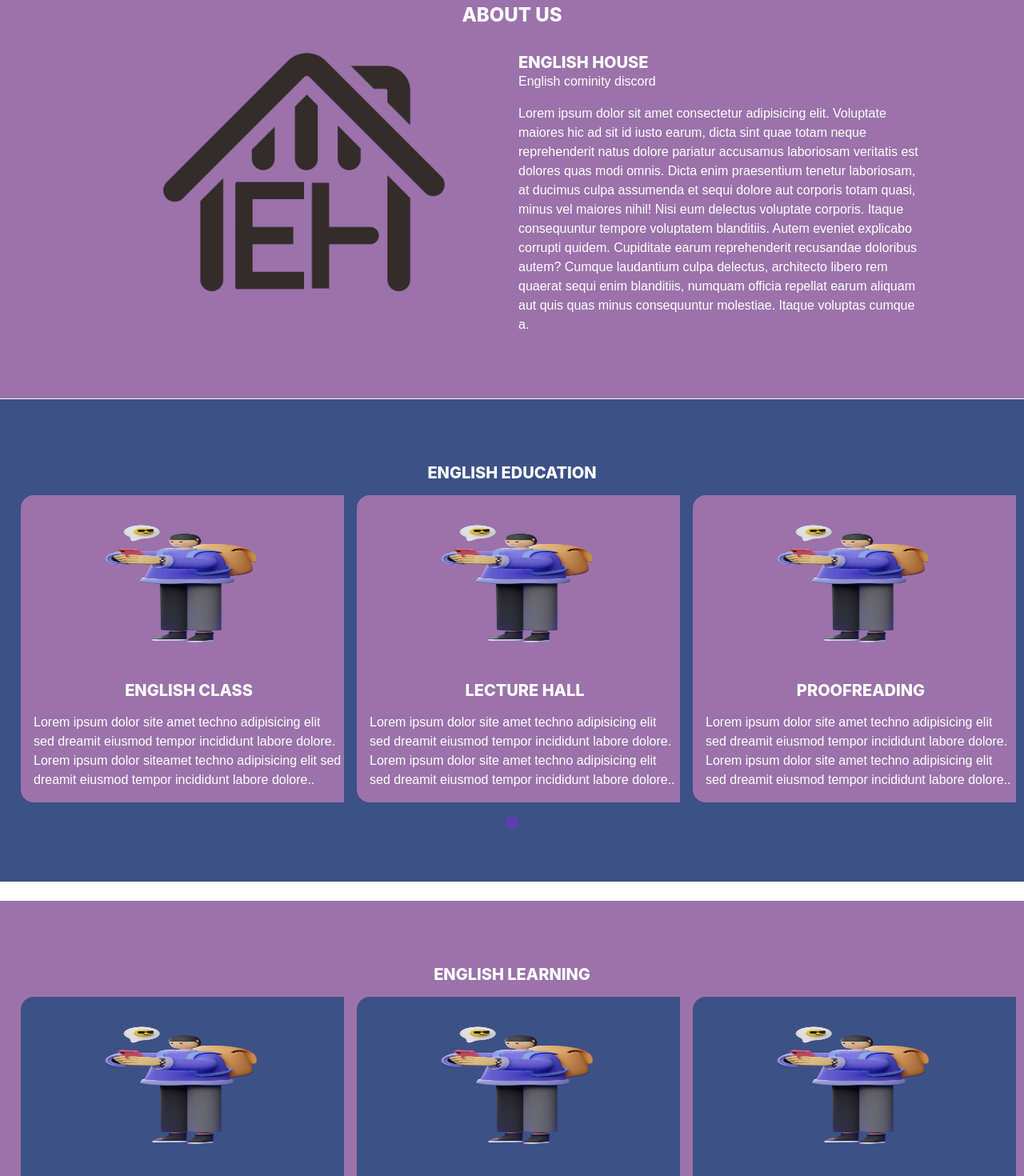
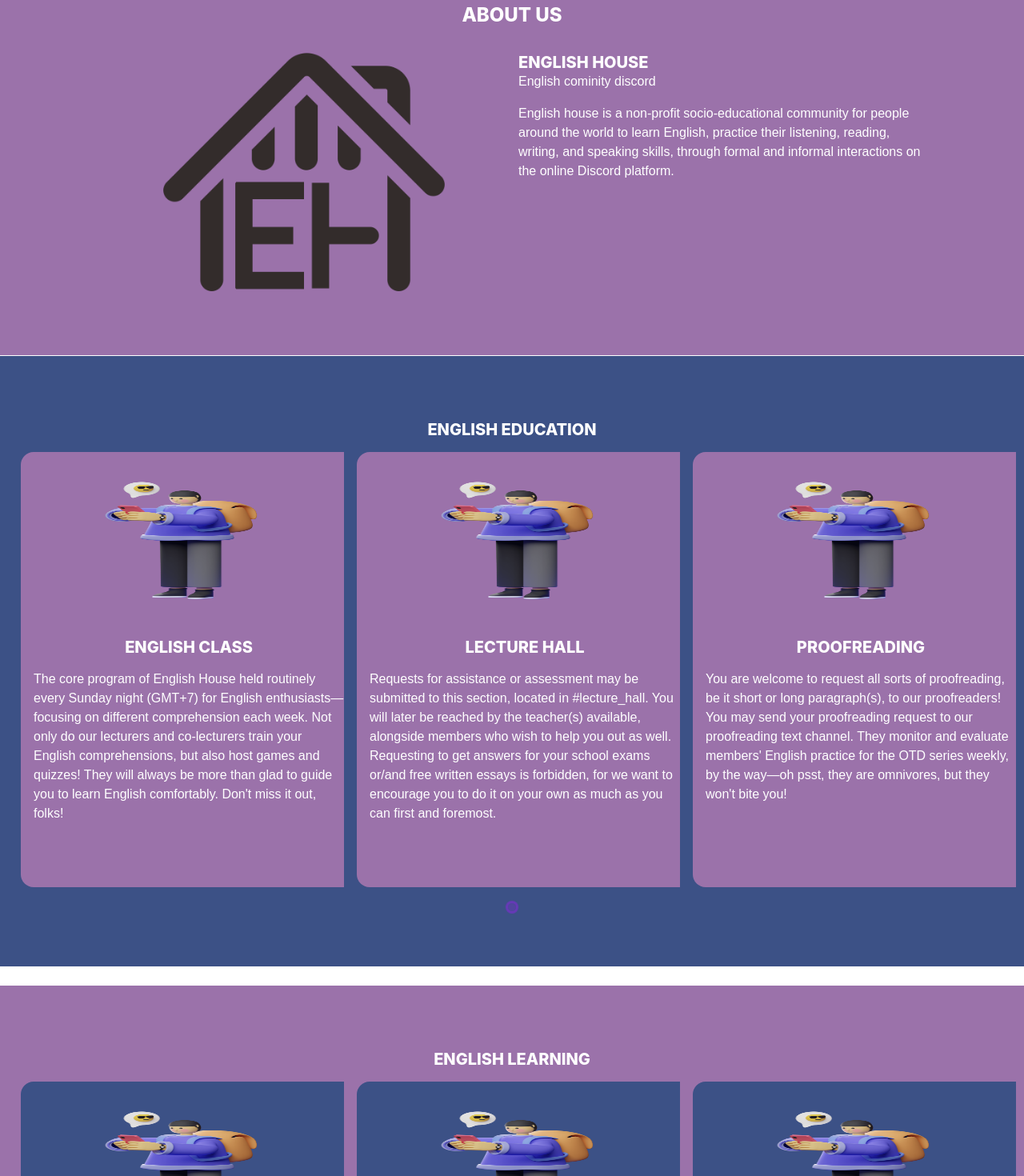
Before and after one commit to vadhe/english-house, a Next.js app: page / in a window 1280 px wide. Shown: the part 820-2290 px from the top of the page at 80% size. Built offline with nearby package versions, Linux system fonts and the light colour scheme; a web font is replaced by a local one.

Commit message:
update description card

```diff
--- a/components/AboutUs.tsx
+++ b/components/AboutUs.tsx
@@ -16,12 +16,8 @@
           </Heading>
           <Text>English cominity discord</Text>
           <Text my={4} textAlign="left" px={{ base: 2, lg: 0 }}>
-            Lorem ipsum dolor sit amet consectetur adipisicing elit. Voluptate maiores hic ad sit id iusto earum, dicta sint quae totam
-            neque reprehenderit natus dolore pariatur accusamus laboriosam veritatis est dolores quas modi omnis. Dicta enim praesentium
-            tenetur laboriosam, at ducimus culpa assumenda et sequi dolore aut corporis totam quasi, minus vel maiores nihil! Nisi eum
-            delectus voluptate corporis. Itaque consequuntur tempore voluptatem blanditiis. Autem eveniet explicabo corrupti quidem.
-            Cupiditate earum reprehenderit recusandae doloribus autem? Cumque laudantium culpa delectus, architecto libero rem quaerat sequi
-            enim blanditiis, numquam officia repellat earum aliquam aut quis quas minus consequuntur molestiae. Itaque voluptas cumque a.
+            English house is a non-profit socio-educational community for people around the world to learn English, practice their
+            listening, reading, writing, and speaking skills, through formal and informal interactions on the online Discord platform.
           </Text>
         </Box>
       </SimpleGrid>
--- a/components/Card.tsx
+++ b/components/Card.tsx
@@ -35,7 +35,7 @@
   }, [inView])
   return (
     <motion.div animate={animation}>
-      <Link href="card/9">
+      <Link href="/">
         <Box
           cursor="pointer"
           ref={ref}
@@ -49,6 +49,7 @@
           flexDir="column"
           boxShadow="4xl"
           borderRadius="1rem"
+          minH="34rem"
           w={{ base: '100%', lg: '100%' }}
           p={4}
           color="white"
--- a/components/Jumbotron.tsx
+++ b/components/Jumbotron.tsx
@@ -2,7 +2,7 @@
 import { motion } from 'framer-motion'
 import * as React from 'react'
 
-const Jumbotron: React.FC = () => {
+const Jumbotron: React.FC<{ content: string }> = ({ content }) => {
   const bg = useColorModeValue('', 'base.dark')
   return (
     <Box bg={bg} position="relative" h="90vh" color="#fff">
@@ -27,7 +27,7 @@
         </Heading>
         <Text my={4} fontSize="xl">
           <motion.div initial={{ x: -1000 }} transition={{ delay: 2, type: 'spring', duration: 1 }} animate={{ x: 0 }}>
-            Lorem ipsum dolor sit amet, consectetur adipisicing elit. Incidunt, nesciunt.
+            {content}
           </motion.div>
         </Text>
         <a href="https://discord.gg/7stg99r">
--- a/pages/index.tsx
+++ b/pages/index.tsx
@@ -12,21 +12,22 @@
     id: 1,
     heading: 'English Class',
     description:
-      ' Lorem ipsum dolor site amet techno adipisicing elit sed dreamit eiusmod tempor incididunt labore dolore. Lorem ipsum dolor siteamet techno adipisicing elit sed dreamit eiusmod tempor incididunt labore dolore.. ',
+      "The core program of English House held routinely every Sunday night (GMT+7) for English enthusiasts— focusing on different comprehension each week. Not only do our lecturers and co-lecturers train your English comprehensions, but also host games and quizzes! They will always be more than glad to guide you to learn English comfortably. Don't miss it out, folks!",
     img: '/images/english-class.png'
   },
   {
     id: 2,
     heading: 'Lecture Hall',
     description:
-      ' Lorem ipsum dolor site amet techno adipisicing elit sed dreamit eiusmod tempor incididunt labore dolore. Lorem ipsum dolor site   amet techno adipisicing elit sed dreamit eiusmod tempor incididunt labore dolore.. ',
+      'Requests for assistance or assessment may be submitted to this section, located in #lecture_hall. You will later be reached by the teacher(s) available, alongside members who wish to help you out as well. Requesting to get answers for your school exams or/and free written essays is forbidden, for we want to encourage you to do it on your own as much as you can first and foremost.',
     img: '/images/english-class.png'
   },
   {
     id: 3,
     heading: 'ProofReading',
-    description:
-      ' Lorem ipsum dolor site amet techno adipisicing elit sed dreamit eiusmod tempor incididunt labore dolore. Lorem ipsum dolor site   amet techno adipisicing elit sed dreamit eiusmod tempor incididunt labore dolore.. ',
+    description: `
+    You are welcome to request all sorts of proofreading, be it short or long paragraph(s), to our proofreaders! You may send your proofreading request to our proofreading text channel. They monitor and evaluate members' English practice for the OTD series weekly, by the way—oh psst, they are omnivores, but they won't bite you!
+    `,
     img: '/images/english-class.png'
   }
 ]
@@ -34,22 +35,22 @@
   {
     id: 1,
     heading: 'Book Club',
-    description:
-      ' Lorem ipsum dolor site amet techno adipisicing elit sed dreamit eiusmod tempor incididunt labore dolore. Lorem ipsum dolor site   amet techno adipisicing elit sed dreamit eiusmod tempor incididunt labore dolore.. ',
+    description: `
+    One of the main programs in English House, Book Club serves as the hub for bibliophiles and the not-so-bibliophiles! Book Club offers a relaxing, fun, light, and tension-free way to spend your evening by reading books together. From 'Dom Casmurro' to 'Dracula', our Curators would guide you as we delve deep into the narrative while actively practicing your listening and reading comprehension. What's the next book that we should read? YOU DECIDE!
+You wouldn't want to miss it, Monday and Friday!
+    `,
     img: '/images/english-class.png'
   },
   {
     id: 2,
     heading: 'IOTD',
-    description:
-      ' Lorem ipsum dolor site asmet techno adipisicing elit sed dreamit eiusmod tempor incididunt labore dolore. Lorem ipsum dolor site   amet techno adipisicing elit sed dreamit eiusmod tempor incididunt labore dolore.. ',
+    description: `Idiom practice is one of the most effective ways to advance your understanding of language to the next level! Express yourself with phrases, whether you're feeling fantastic, fancy, or even miserable! Idioms can grant you the power to break down the barrier of language ambiguity. Join us! Step up your linguistic game! Master the bizarre world of idioms only on English House Idiom of the day! #IOTD`,
     img: '/images/english-class.png'
   },
   {
     id: 3,
     heading: 'WOTD',
-    description:
-      ' Lorem ipsum dolor site amet techno adipisicing elit sed dreamit eiusmod tempor incididunt labore dolore. Lorem ipsum dolor site   amet techno adipisicing elit sed dreamit eiusmod tempor incididunt labore dolore.. ',
+    description: `Expand your pool of vocabularies by practicing here. We provide new words each day with their details: definition, forms, synonyms, and examples of putting the word in a sentence. Additionally, your sentences will also be corrected by our very capable teachers.`,
     img: '/images/english-class.png'
   }
 ]
@@ -57,64 +58,68 @@
   {
     id: 1,
     heading: 'Debates',
-    description:
-      ' Lorem ipsum dolor site amet techno adipisicing elit sed dreamit eiusmod tempor incididunt labore dolore. Lorem ipsum dolor site   amet techno adipisicing elit sed dreamit eiusmod tempor incididunt labore dolore.. ',
+    description: `A 3v3 competition occasionally held with a fresh contention to train your public speaking skills and critical thinking. Participants are randomly generated by computer publicly to decide which side they belong. Both sides are given a support team that will help your team to build and challenge your cases. First come, first served; even chipmunks may sign up.`,
     img: '/images/english-class.png'
   },
   {
     id: 2,
     heading: 'Spelling bee',
-    description:
-      ' Lorem ipsum dolor site amet techno adipisicing elit sed dreamit eiusmod tempor incididunt labore dolore. Lorem ipsum dolor site   amet techno adipisicing elit sed dreamit eiusmod tempor incididunt labore dolore.. ',
+    description: `One of English House's competitions which contestants are asked to spell a group of random words with a different degree of difficulty ranging from easy, intermediate, hard, to expert. With contestants eliminated because of misspelling words and contestant who has the highest score becomes the winner of the competition.`,
     img: '/images/book.png'
   },
   {
     id: 3,
     heading: 'Singing',
-    description:
-      ' Lorem ipsum dolor site amet techno adipisicing elit sed dreamit eiusmod tempor incididunt labore dolore. Lorem ipsum dolor site   amet techno adipisicing elit sed dreamit eiusmod tempor incididunt labore dolore.. ',
+    description: `The most euphoric competition in English House led by the hosts where several contestants sign up to show up and entertain the audience with their voices. There are commentators as well in these competitions. You will witness this event just like one of those tv shows that also hold a singing competition. Only the difference is you can only hear and interact by chatting on the text channel as the stage chat.
+    `,
     img: '/images/daily.png'
   },
   {
     id: 4,
     heading: 'Art competitions',
-    description:
-      ' Lorem ipsum dolor site amet techno adipisicing elit sed dreamit eiusmod tempor incididunt labore dolore. Lorem ipsum dolor site   amet techno adipisicing elit sed dreamit eiusmod tempor incididunt labore dolore.. ',
+    description: `This is where the members of English House compete against each other using their inner Picasso by showcasing their artistic skills of their very own art piece, whether it is traditional or digital. This competition is usually held during special events (i.e. Indonesian Independence day, EH Anniversary, etc). Lastly, the winners of the competition will be based on the audience’s decision.`,
     img: '/images/potw.png'
   },
   {
     id: 5,
     heading: 'Poetry',
-    description:
-      ' Lorem ipsum dolor site amet techno adipisicing elit sed dreamit eiusmod tempor incididunt labore dolore. Lorem ipsum dolor site   amet techno adipisicing elit sed dreamit eiusmod tempor incididunt labore dolore.. ',
+    description: `An annual event in February where you can make your own poetry full of valentine flirts that is filled with love but also makes you cringe a bit---maybe not that cringe
+
+    Roses are red
+    Violets are blue
+    This is the poetry contest
+    You'd wish you knew
+
+    English is never complete without its vast and deep ocean of literature... Don't miss this event and spread the love`,
     img: '/images/potw.png'
   },
   {
     id: 6,
     heading: 'Artfest',
-    description:
-      ' Lorem ipsum dolor site amet techno adipisicing elit sed dreamit eiusmod tempor incididunt labore dolore. Lorem ipsum dolor site   amet techno adipisicing elit sed dreamit eiusmod tempor incididunt labore dolore.. ',
+    description: `An art festival where participants can show their art in any form, either through fine art, literature, poetry, etc. This event usually occurs together with other events to liven up the events and give the members of English House to show their inner talent. The winners of this event are based on the staff's decision. Additionally, All participants’ works will be exhibited in #event_highlights once the event is over.`,
     img: '/images/potw.png'
   },
   {
     id: 7,
     heading: 'Storytelling',
-    description:
-      ' Lorem ipsum dolor site amet techno adipisicing elit sed dreamit eiusmod tempor incididunt labore dolore. Lorem ipsum dolor site   amet techno adipisicing elit sed dreamit eiusmod tempor incididunt labore dolore.. ',
+    description: `There was once a society specifically created for a group of people. Albeit not so secret, they preferred to admit those who are interested in English as a language. The society was known to hold an annual storytelling competition which strangely has only been held in October. The winner was crowned and celebrated in weeks of public jubilations. Where the losers were to be punished-which-does not involve death of course.
+    That is the history of our society. Now, will you tell me, what month is this again?`,
     img: '/images/potw.png'
   },
   {
     id: 8,
     heading: 'Seasonal Events',
-    description:
-      ' Lorem ipsum dolor site amet techno adipisicing elit sed dreamit eiusmod tempor incididunt labore dolore. Lorem ipsum dolor site   amet techno adipisicing elit sed dreamit eiusmod tempor incididunt labore dolore.. ',
+    description: `We don't only Celebrate National Special dates, but we also celebrate Internationally. On these Special days; we host very interactive events with the English House members. We give special giveaways and grand prizes for those who participate; Discord nitro, Youtube premium, Spotify premium, or Google gift cards!`,
     img: '/images/potw.png'
   }
 ]
 const Home: NextPage = () => (
   <Box>
     <Navbar />
-    <Jumbotron />
+    <Jumbotron
+      content="English house is a non-profit socio-educational community for people around the world to learn English, practice their
+            listening, reading, writing, and speaking skills, through formal and informal interactions on the online Discord platform."
+    />
     <AboutUs />
     <Box pos="relative" bg="#fff">
       <SectionCard bg="base.blue" bgCard="base.purple" id="english-education" heading="English Education" cards={englishEducation} />
```
Also changed, not shown: pages/reqruitment.tsx (+35 -3 lines).
